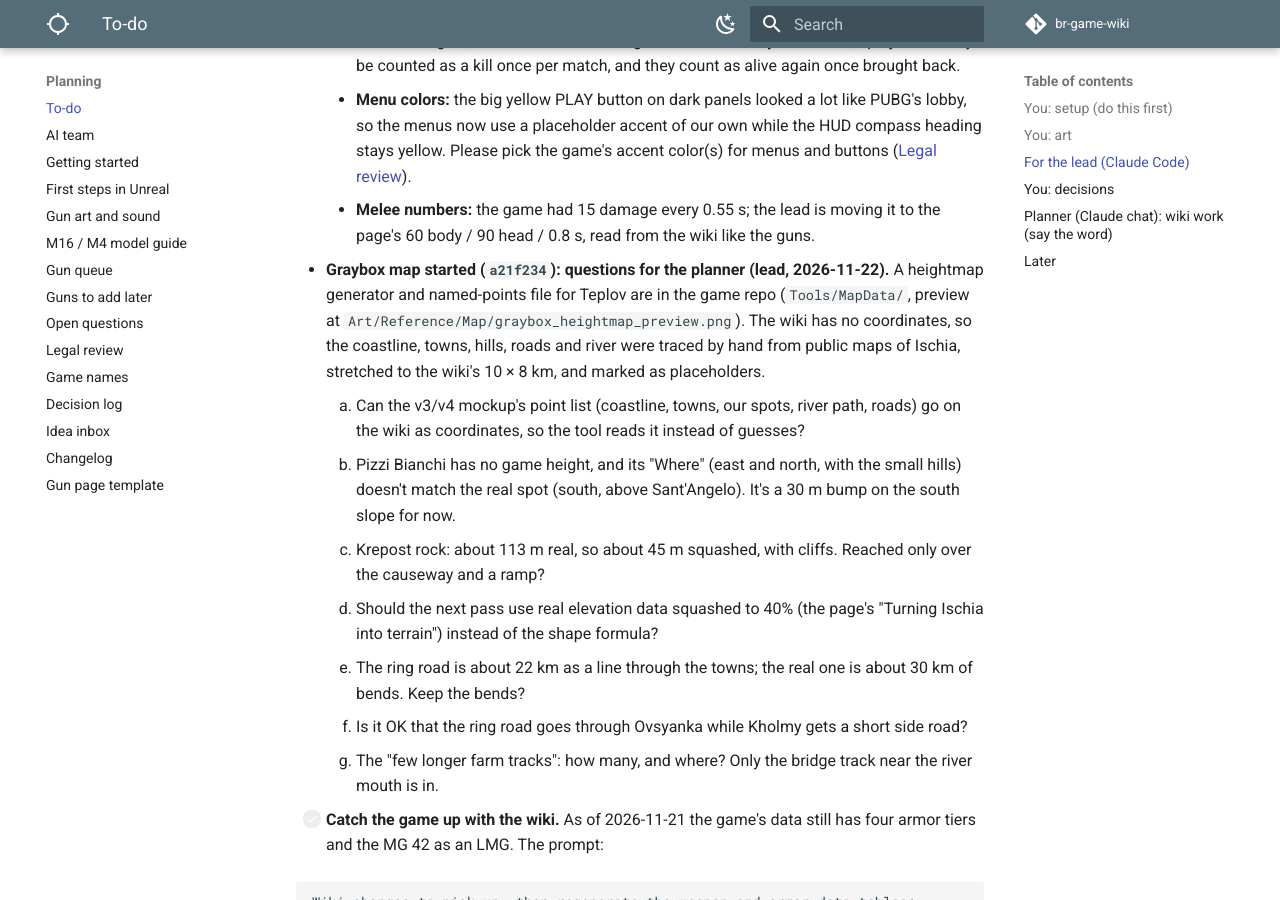
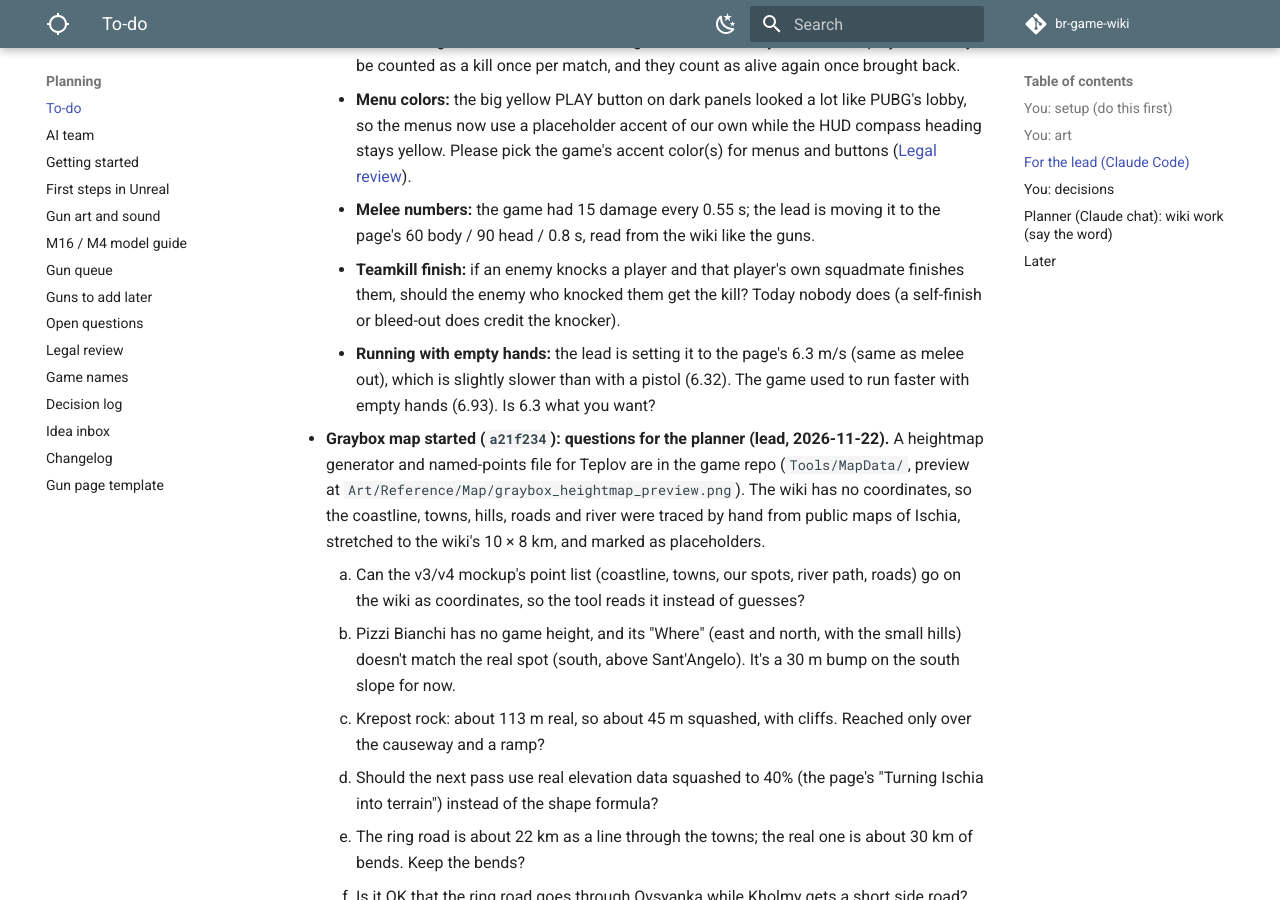
Before and after one commit to DerrickSpartan1/br-game-wiki, an MkDocs documentation site: the page built from docs/planning/to-do.md, in a window 1280 px wide and 900 px high, scrolled down 4843 px. Built offline with MkDocs 1.6.1 and Material for MkDocs 9.7.7, drawn with Linux system fonts in a browser that asks for light colours; comment, search, counter and statistics services are not loaded.

Commit message:
Planner questions: teamkill finish credit, empty-hands run speed
Co-Authored-By: Claude Opus 5.5 <noreply@anthropic.com>

```diff
--- a/docs/planning/to-do.md
+++ b/docs/planning/to-do.md
@@ -75,6 +75,8 @@ When you tell the lead "check the planner's list," it works through this section
     - **Kills on a brought-back player:** if a bled-out squadmate is brought back (defib or CPR) and killed again, does the second killer get a kill too? Until you answer, a player can only be counted as a kill once per match, and they count as alive again once brought back.
     - **Menu colors:** the big yellow PLAY button on dark panels looked a lot like PUBG's lobby, so the menus now use a placeholder accent of our own while the HUD compass heading stays yellow. Please pick the game's accent color(s) for menus and buttons ([Legal review](legal-review.md#pubg-look-and-feel)).
     - **Melee numbers:** the game had 15 damage every 0.55 s; the lead is moving it to the page's 60 body / 90 head / 0.8 s, read from the wiki like the guns.
+    - **Teamkill finish:** if an enemy knocks a player and that player's own squadmate finishes them, should the enemy who knocked them get the kill? Today nobody does (a self-finish or bleed-out does credit the knocker).
+    - **Running with empty hands:** the lead is setting it to the page's 6.3 m/s (same as melee out), which is slightly slower than with a pistol (6.32). The game used to run faster with empty hands (6.93). Is 6.3 what you want?
 - **Graybox map started (`a21f234`): questions for the planner (lead, 2026-11-22).** A heightmap generator and named-points file for Teplov are in the game repo (`Tools/MapData/`, preview at `Art/Reference/Map/graybox_heightmap_preview.png`). The wiki has no coordinates, so the coastline, towns, hills, roads and river were traced by hand from public maps of Ischia, stretched to the wiki's 10 × 8 km, and marked as placeholders.
     1. Can the v3/v4 mockup's point list (coastline, towns, our spots, river path, roads) go on the wiki as coordinates, so the tool reads it instead of guesses?
     2. Pizzi Bianchi has no game height, and its "Where" (east and north, with the small hills) doesn't match the real spot (south, above Sant'Angelo). It's a 30 m bump on the south slope for now.
```
